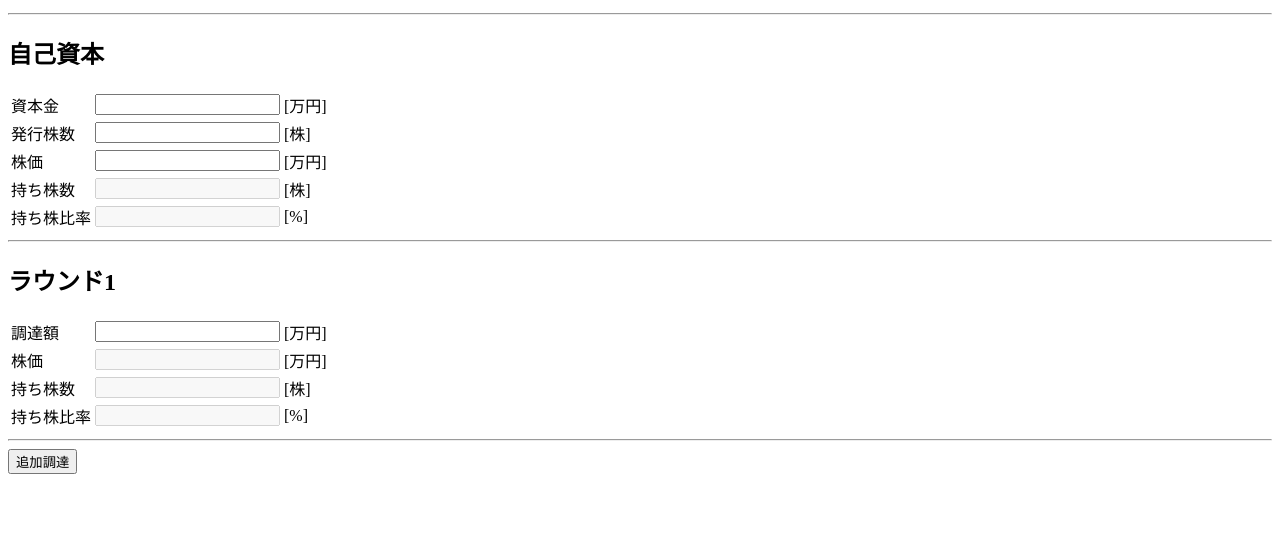
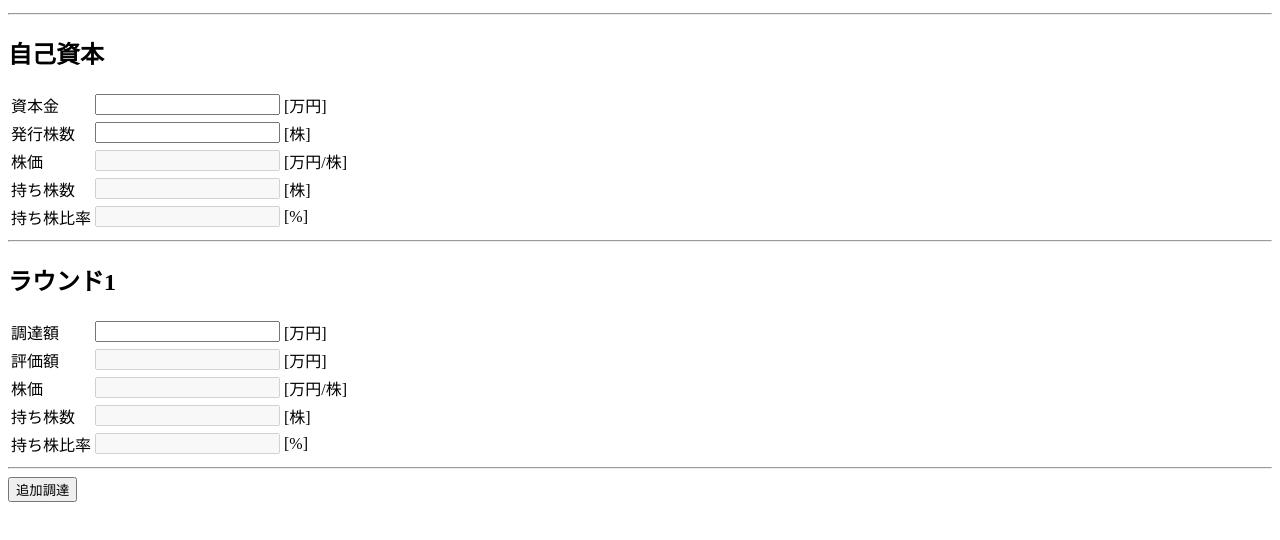
Before and after one commit to GRGSIBERIA/stock-calculator, a plain HTML site: page index.html in a window 1280 px wide. Shown: the part 116-656 px from the top of the page. Drawn offline with Linux system fonts and the light colour scheme.

```diff
--- a/index.html
+++ b/index.html
@@ -17,18 +17,18 @@
       <table id="startup">
         <tr>
           <td>資本金</td>
-          <td><input type="text" name="money" pattern="^[0-9]*$" onblur="" onkeydown="" /></td>
+          <td><input type="text" name="money" pattern="^[0-9]*$" /></td>
           <td>[万円]</td>
         </tr>
         <tr>
           <td>発行株数</td>
-          <td><input type="text" name="stock" pattern="^[0-9]*$" onblur="" onkeydown="" /></td>
+          <td><input type="text" name="stock" pattern="^[0-9]*$" /></td>
           <td>[株]</td>
         </tr>
         <tr>
           <td>株価</td>
-          <td><input type="text" name="value" pattern="^[0-9]*$" onblur="" onkeydown="" /></td>
-          <td>[万円]</td>
+          <td><input type="text" name="value" disabled="disabled" /></td>
+          <td>[万円/株]</td>
         </tr>
         <tr>
           <td>持ち株数</td>
@@ -48,13 +48,18 @@
       <table id="round1">
         <tr>
           <td>調達額</td>
-          <td><input type="text" name="money1" pattern="^[0-9]*$" onblur="" onkeydown="" /></td>
+          <td><input type="text" name="money1" pattern="^[0-9]*$" /></td>
+          <td>[万円]</td>
+        </tr>
+        <tr>
+          <td>評価額</td>
+          <td><input type="text" name="has_value1" disabled="disabled"/></td>
           <td>[万円]</td>
         </tr>
         <tr>
           <td>株価</td>
           <td><input type="text" name="value1" disabled="disabled"/></td>
-          <td>[万円]</td>
+          <td>[万円/株]</td>
         </tr>
         <tr>
           <td>持ち株数</td>
--- a/stock-calculator.js
+++ b/stock-calculator.js
@@ -1,11 +1,20 @@
 "use strict";
 
-function blur()
+function openBlur()
 {
 
 }
 
-function keydown()
+function openKeydown()
 {
 
 }
+
+function main()
+{
+  var names = ["money", "stock", "value", "has_stock", "has_ratio", "has_value"];
+
+  names.forEach(function(e, i, a) {
+
+  });
+}
```
